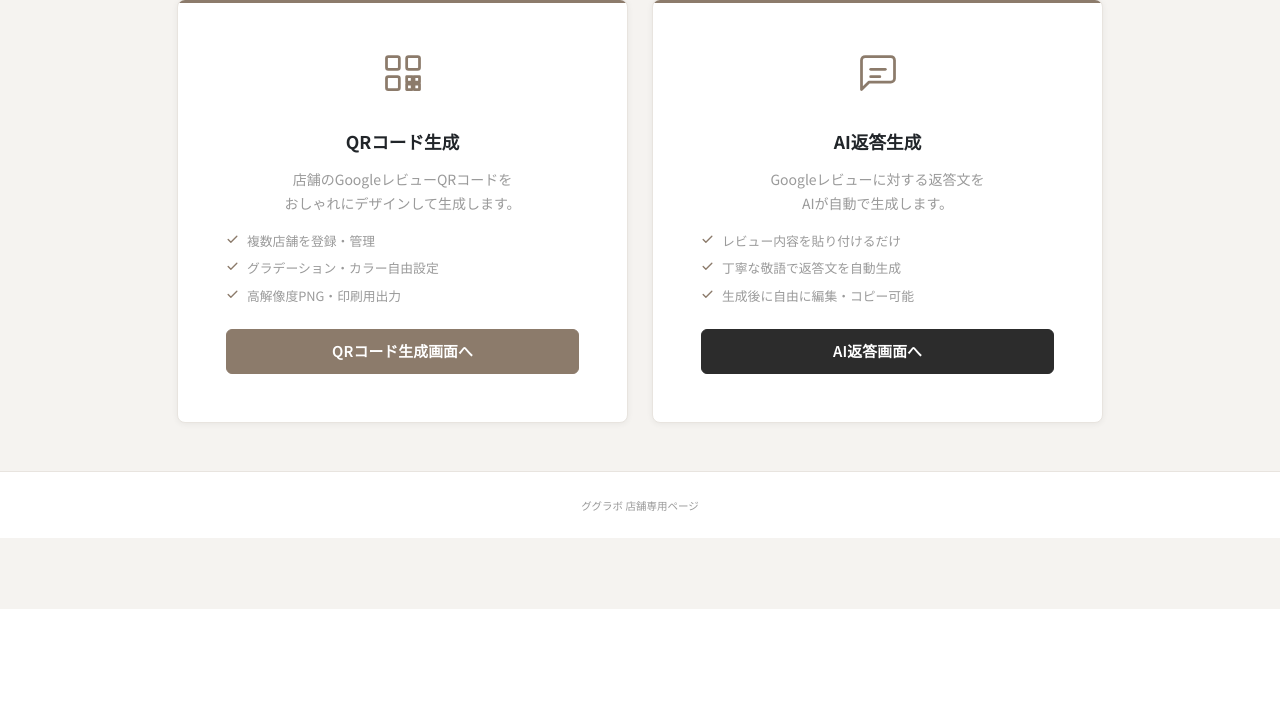
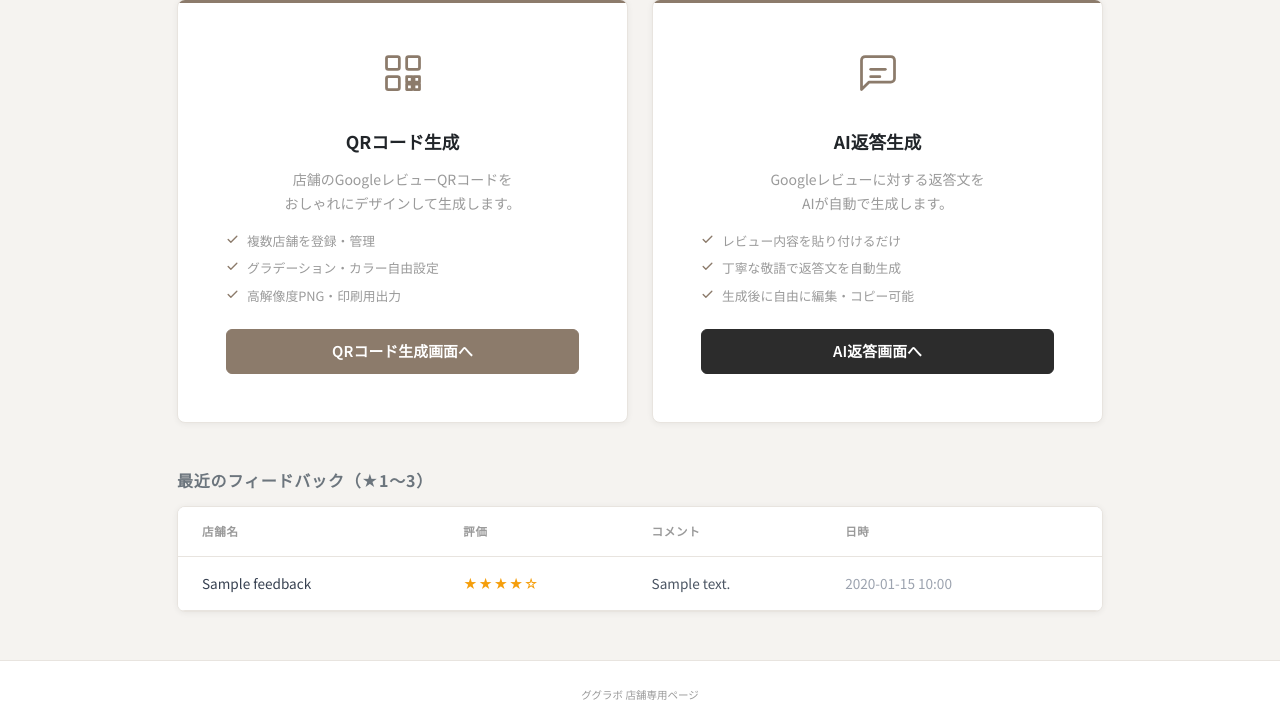
Before and after one commit to shotatsuruda/gugulabo, a Flask app: page / in a window 1280 px wide. Shown: the part 191-918 px from the top of the page. Before the commit the page ends 800 px from the top, so only its background shows below. Run offline with Flask 3, Linux system fonts and the light colour scheme; a user stored in the database is signed in; a database or web service that is not in the repository returns one stand-in record (values such as "Sample title"); some libraries are stand-ins or nearby versions.

Commit message:
ダッシュボードにフィードバック一覧を追加

```diff
--- a/app.py
+++ b/app.py
@@ -623,7 +623,27 @@ def logout():
 @app.route("/")
 def index():
     if current_user.is_authenticated:
-        return render_template("index.html")
+        conn = get_db()
+        feedbacks = conn.execute(
+            """
+            SELECT f.rating, f.comment, f.submitted_at, s.name AS shop_name
+            FROM feedbacks f
+            JOIN shops s ON s.id = f.shop_id
+            WHERE s.user_id = ? AND f.rating <= 3
+            ORDER BY f.submitted_at DESC
+            LIMIT 20
+            """,
+            (current_user.id,),
+        ).fetchall()
+        conn.close()
+        feedbacks = [dict(fb) for fb in feedbacks]
+        for fb in feedbacks:
+            sa = fb.get("submitted_at")
+            if sa and hasattr(sa, "strftime"):
+                fb["submitted_at"] = sa.strftime("%Y-%m-%d %H:%M")
+            elif sa and isinstance(sa, str):
+                fb["submitted_at"] = sa[:16]
+        return render_template("index.html", feedbacks=feedbacks)
     return render_template("landing.html")
 
 
--- a/templates/index.html
+++ b/templates/index.html
@@ -77,4 +77,47 @@
 
 </div>
 
+<!-- 最近のフィードバックセクション -->
+<div class="row justify-content-center mt-5">
+    <div class="col-md-10">
+        <h2 class="fw-bold mb-3" style="font-size:1rem;color:#6c757d;letter-spacing:.05em;">最近のフィードバック（★1〜3）</h2>
+        {% if feedbacks %}
+        <div class="card" style="border-radius:16px;overflow:hidden;">
+            <div class="table-responsive">
+                <table class="table table-hover mb-0" style="font-size:0.85rem;">
+                    <thead style="background:#f8f7ff;color:#6b6b8a;">
+                        <tr>
+                            <th class="ps-4 py-3" style="font-weight:600;white-space:nowrap;">店舗名</th>
+                            <th class="py-3" style="font-weight:600;">評価</th>
+                            <th class="py-3" style="font-weight:600;">コメント</th>
+                            <th class="pe-4 py-3" style="font-weight:600;white-space:nowrap;">日時</th>
+                        </tr>
+                    </thead>
+                    <tbody>
+                        {% for fb in feedbacks %}
+                        <tr>
+                            <td class="ps-4 py-3 align-middle" style="white-space:nowrap;color:#374151;">{{ fb.shop_name }}</td>
+                            <td class="py-3 align-middle">
+                                <span style="color:#f59e0b;letter-spacing:1px;">
+                                    {% for i in range(fb.rating) %}★{% endfor %}{% for i in range(5 - fb.rating) %}☆{% endfor %}
+                                </span>
+                            </td>
+                            <td class="py-3 align-middle" style="color:#4b5563;">
+                                {{ fb.comment if fb.comment else '—' }}
+                            </td>
+                            <td class="pe-4 py-3 align-middle" style="white-space:nowrap;color:#9ca3af;">{{ fb.submitted_at }}</td>
+                        </tr>
+                        {% endfor %}
+                    </tbody>
+                </table>
+            </div>
+        </div>
+        {% else %}
+        <div class="card text-center py-5" style="border-radius:16px;color:#9ca3af;">
+            フィードバックはまだありません
+        </div>
+        {% endif %}
+    </div>
+</div>
+
 {% endblock %}
```
